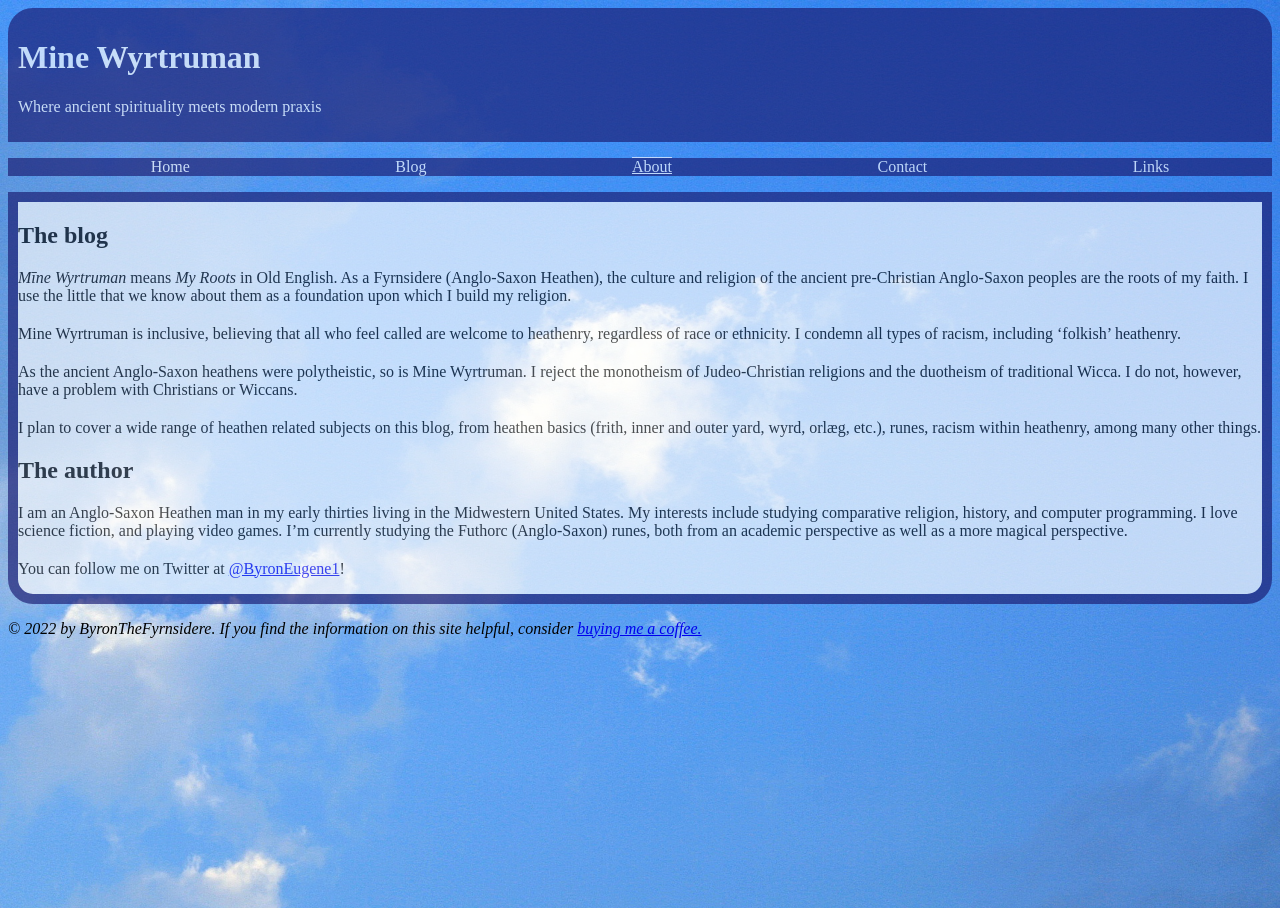
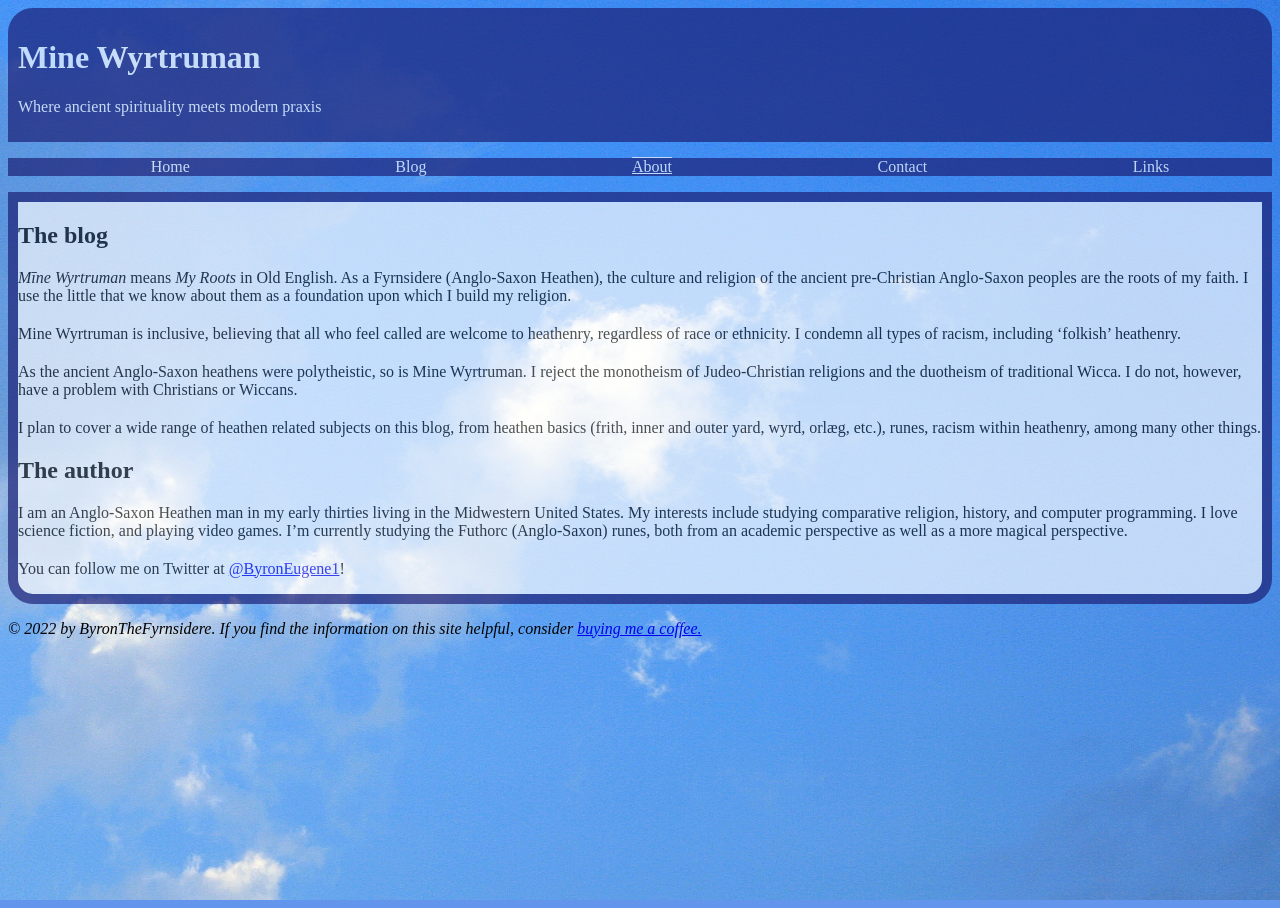
Before and after one commit to byronpendason/byronpendason.github.io, a Jekyll site: the page built from about.md, in a window 1280 px wide. Built offline with Jekyll 4.4.1, drawn with Linux system fonts in a browser that asks for light colours; our own code applies the rules of GitHub Pages for plain Markdown files; comment, search, counter and statistics services are not loaded.

Commit message:
Update style.css

```diff
--- a/css/style.css
+++ b/css/style.css
@@ -1,18 +1,3 @@
-html, body {
-  height: 100%;
-  width: 100%:
-  padding: 0px;
-}
-#page {
-  height: 100vh;
-  width: 100%:
-}
-#header, nav, #content, #footer {
-  box-sizing: border-box;
-  height: auto;
-  margin-top: 0px;
-  margin-bottom: 0px;
-}
 body {
   background-image: url("/media/blue-sky-with-small-cloud.jpg");
   background-color: CornflowerBlue;
@@ -31,8 +16,6 @@
   opacity: 66%;
 }
 nav {
-  justify-content: center;
-  align-items: center;
   background-color: midnightblue;
   opacity: 66%;
 }
```
